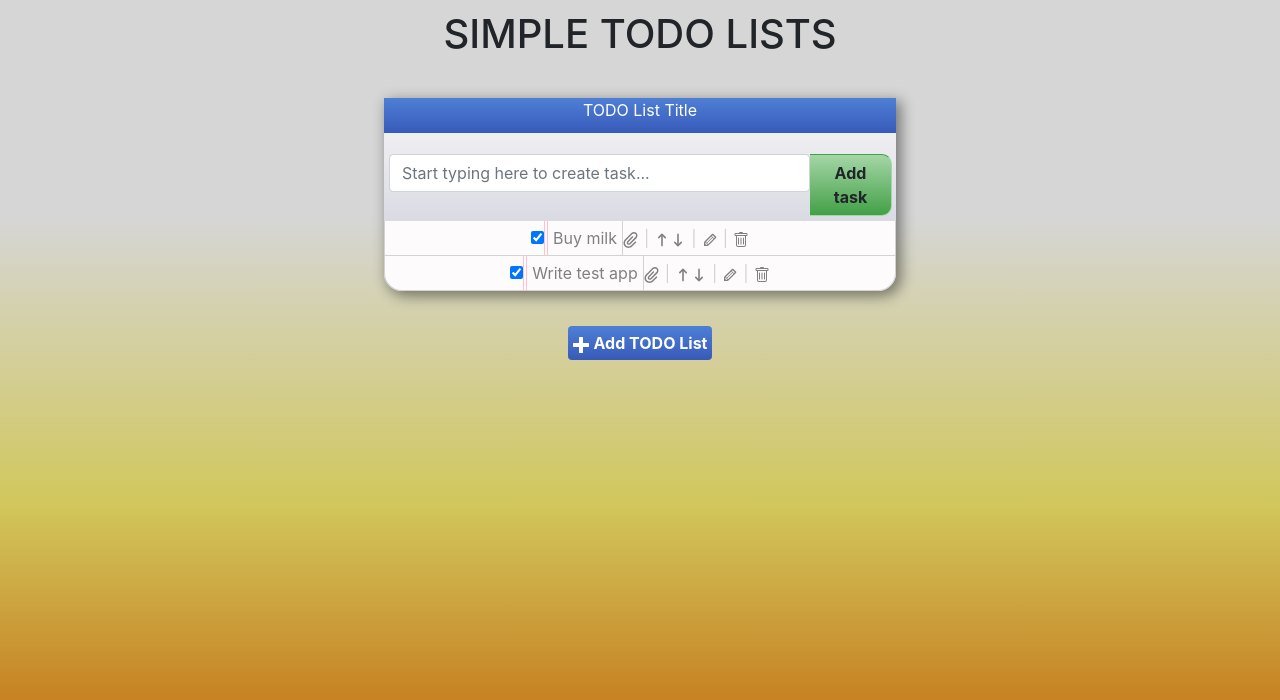
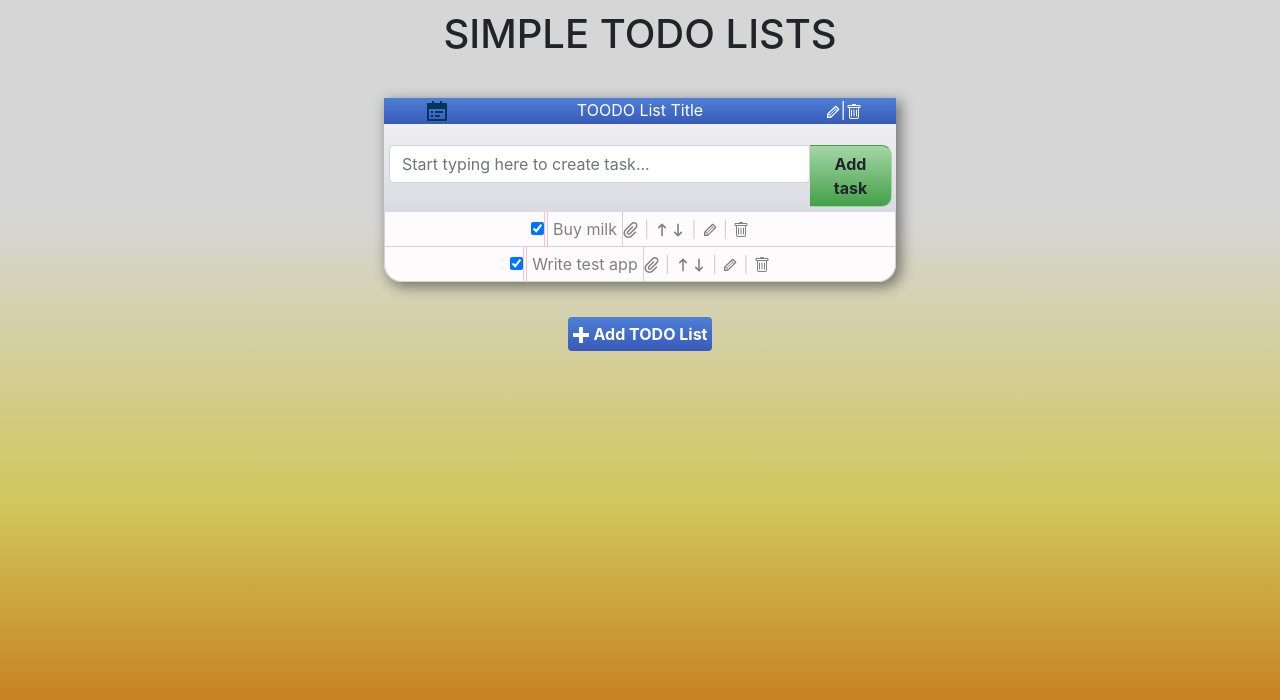
Before and after one commit to kirill-oleynik/todo-list-web, a React (Create React App) app: page / in a window 1280 px wide. Shown: the top 700 px of the page. Built offline with nearby package versions, Linux system fonts and the light colour scheme.

Commit message:
refactor todo-list header

```diff
--- a/src/components/task/task.js
+++ b/src/components/task/task.js
@@ -1,8 +1,5 @@
 import React, {Component} from 'react';
 import './task.css';
-import { faSortUp } from "@fortawesome/free-solid-svg-icons";
-import { faSortDown } from "@fortawesome/free-solid-svg-icons";
-import { FontAwesomeIcon } from "@fortawesome/react-fontawesome";
 import {BsTrash} from 'react-icons/bs';
 import {TiPencil} from 'react-icons/ti';
 import {HiArrowNarrowDown} from 'react-icons/hi';
--- a/src/components/todo-list-header/todo-list-header.css
+++ b/src/components/todo-list-header/todo-list-header.css
@@ -1,4 +1,16 @@
 .todo-list-header {
   background: linear-gradient(to top, #385aba, #4e7fd5);
-  height: 35px;
+  color: white;
 }
+  .todo-list-controls {
+    cursor: pointer;
+
+  }
+  .todo-list-controls:hover {
+  color: rgb(4,53,91);
+  font-size: 1.5rem;
+  }
+.cal-icon {
+  color: rgb(4,53,91);
+  font-size: 1.5rem;
+}
--- a/src/components/todo-list-header/todo-list-header.js
+++ b/src/components/todo-list-header/todo-list-header.js
@@ -1,10 +1,26 @@
 import React from 'react';
 import './todo-list-header.css';
-import TodoListTitle from '../todo-list-title';
+import {RiCalendarTodoFill} from 'react-icons/ri';
+import {BsTrash} from 'react-icons/bs';
+import {TiPencil} from 'react-icons/ti';
 
 const TodoListHeader = () => (
   <div className='todo-list-header'>
-    <TodoListTitle />
+  <span className='align-middle'>
+  <div className='row'>
+  <div className='col'>
+    <RiCalendarTodoFill className='cal-icon' />
+  </div>
+  <div className='todolist-title col-6'>
+  TOODO List Title
+  </div>
+  <div className='col'>
+    <TiPencil className='todo-list-controls edit' />
+        <span className='todo-list-controls-divider'>|</span>
+    <BsTrash className='todo-list-controls delete' />
+  </div>
+  </div>
+  </span>
   </div>
 );
 export default TodoListHeader;
--- a/src/components/todo-list-title/index.js
+++ /dev/null
@@ -1 +0,0 @@
-export {default as default} from './todo-list-title';
--- a/src/components/todo-list-title/todo-list-title.css
+++ /dev/null
@@ -1,6 +0,0 @@
-.todo-list-title {
-  color: white;
-}
-p {
-  margin: 0;
-}
--- a/src/components/todo-list-title/todo-list-title.js
+++ /dev/null
@@ -1,9 +0,0 @@
-import React from 'react';
-import './todo-list-title.css';
-
-const TodoListTitle = () => (
-  <div className='todo-list-title'>
-  <p> TODO List Title</p>
-  </div>
-);
-export default TodoListTitle;
```
